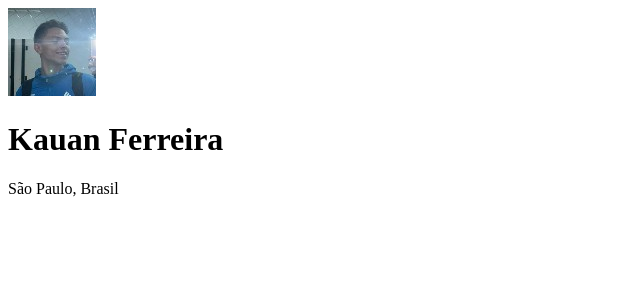
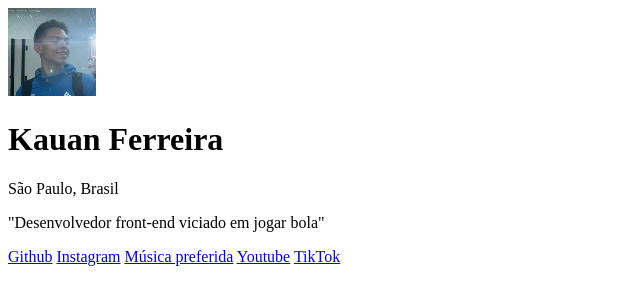
Before and after one commit to KauanFerreiradesouza12B/meus_links, a plain HTML site: page index.html in a window 1280 px wide. Shown: the whole page, without its empty margins (0-640 px from the left). Drawn offline with Linux system fonts and the light colour scheme.

Commit message:
termino do desenvolvimento do HTML

```diff
--- a/index.html
+++ b/index.html
@@ -10,6 +10,14 @@
         <img src="/kauan.jpg" alt="imagem do criador da página de links, kauan ferreira">
         <h1>Kauan Ferreira</h1>
         <p>São Paulo, Brasil</p>
+
+        <p>"Desenvolvedor front-end viciado em jogar bola"</p>
+
+        <a href="https://github.com/KauanFerreiradesouza12B">Github</a>
+        <a href="https://www.instagram.com/kauanf_souza">Instagram</a>
+        <a href="https://youtu.be/MKAS4mJBJeo?si=z75z7GFEBtCPDrr9">Música preferida</a>
+        <a href="https://www.youtube.com/@kauansouza7954">Youtube</a>
+        <a href="https://www.tiktok.com/@unico_footz">TikTok</a>
     </div>
 </body>
 </html>
```
